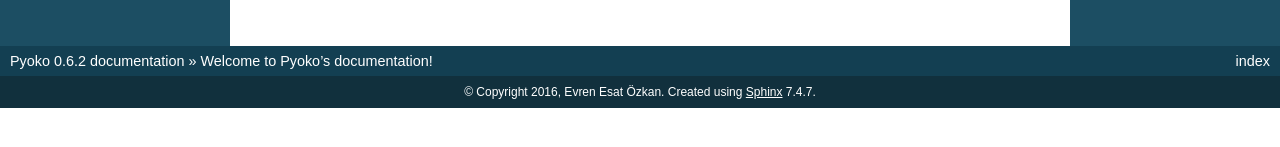
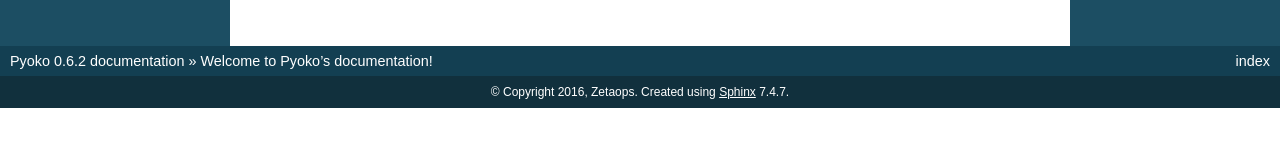
Before and after one commit to zetaops/pyoko, a Sphinx documentation site: the page built from docs/index.rst, in a window 1280 px wide. Shown: the part 253-400 px from the top of the page. Built offline with Sphinx 7.4.7, drawn with Linux system fonts in a browser that asks for light colours.

Commit message:
FIX readthedocs complaints about non-ascii chars rref #5029 GH-34

```diff
--- a/docs/conf.py
+++ b/docs/conf.py
@@ -54,8 +54,8 @@
 
 # General information about the project.
 project = 'Pyoko'
-copyright = '2016, Evren Esat Özkan'
-author = 'Evren Esat Özkan'
+copyright = '2016, Zetaops'
+author = u'Evren Esat Özkan'
 
 # The version info for the project you're documenting, acts as replacement for
 # |version| and |release|, also used in various other places throughout the
@@ -230,7 +230,7 @@
 #  author, documentclass [howto, manual, or own class]).
 latex_documents = [
   (master_doc, 'Pyoko.tex', 'Pyoko Documentation',
-   'Evren Esat Özkan', 'manual'),
+   u'Evren Esat Özkan', 'manual'),
 ]
 
 # The name of an image file (relative to this directory) to place at the top of
```
